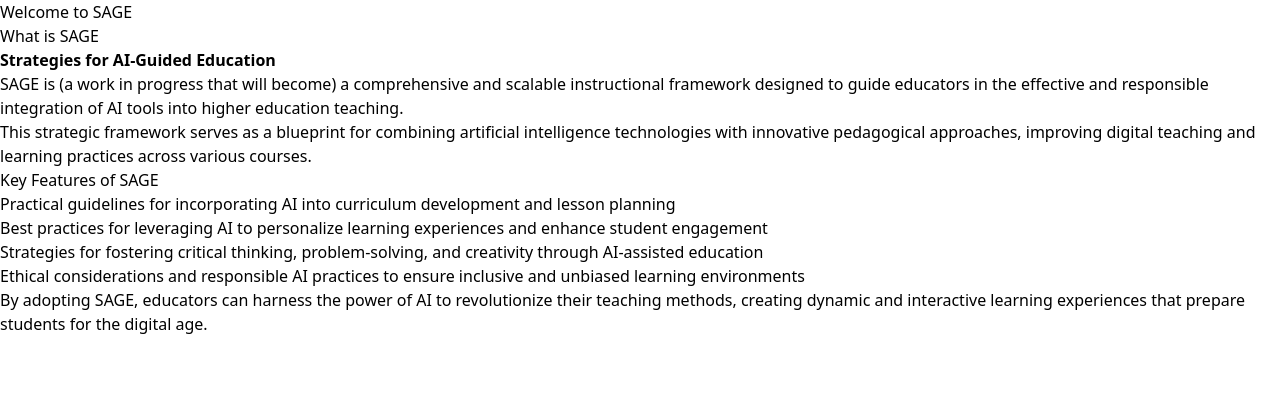
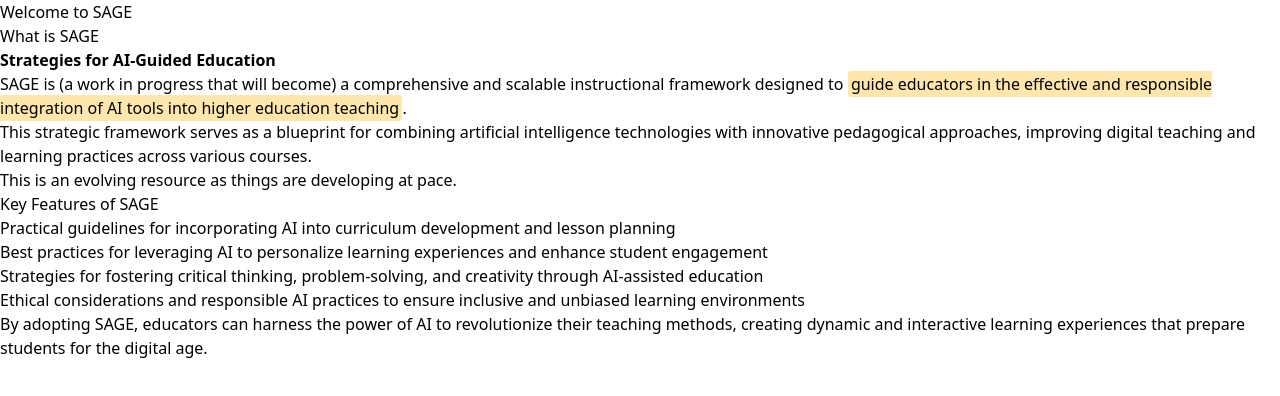
Before and after one commit to Sebstep/pathfinder-sage, a Next.js app: page / in a window 1280 px wide. Shown: the top 396 px of the page. Built offline with nearby package versions, Linux system fonts and the light colour scheme.

Commit message:
moved pages around

```diff
--- a/pages/index.mdx
+++ b/pages/index.mdx
@@ -4,9 +4,11 @@
 
 **Strategies for AI-Guided Education**
 
-SAGE is (a work in progress that will become) a comprehensive and scalable instructional framework designed to guide educators in the effective and responsible integration of AI tools into higher education teaching.
+SAGE is (a work in progress that will become) a comprehensive and scalable instructional framework designed to <mark>guide educators in the effective and responsible integration of AI tools into higher education teaching</mark>.
 
 This strategic framework serves as a blueprint for combining artificial intelligence technologies with innovative pedagogical approaches, improving digital teaching and learning practices across various courses.
+
+This is an evolving resource as things are developing at pace.
 
 ## Key Features of SAGE
 
--- /dev/null
+++ b/pages/teaching/exam_questions.mdx
@@ -0,0 +1,7 @@
+import { Callout } from 'nextra/components'
+
+# Creating and Revising Exam Questions
+
+<Callout emoji="️🚧">
+  Content coming soon…
+</Callout>
```
